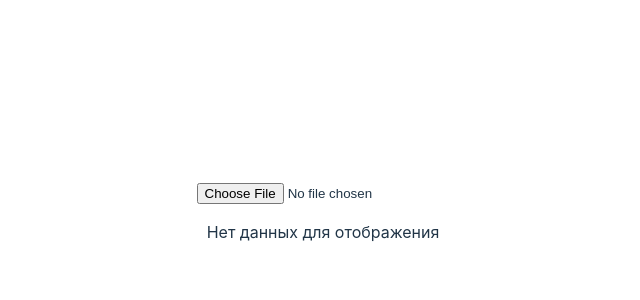
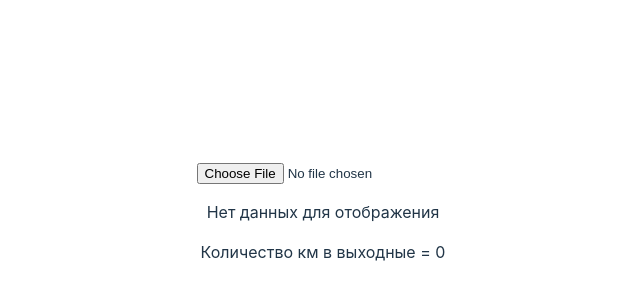
Before and after one commit to Likulka/Currency, a React (Vite) app: page / in a window 1280 px wide. Shown: the part 180-480 px from the top of the page, without its empty margins (317-957 px from the left). Built offline with nearby package versions, Linux system fonts and the light colour scheme.

Commit message:
add sum distance & graph

```diff
--- a/package.json
+++ b/package.json
@@ -11,7 +11,8 @@
   },
   "dependencies": {
     "react": "^18.2.0",
-    "react-dom": "^18.2.0"
+    "react-dom": "^18.2.0",
+    "recharts": "^2.10.4"
   },
   "devDependencies": {
     "@types/react": "^18.2.43",
--- a/src/App.jsx
+++ b/src/App.jsx
@@ -3,6 +3,8 @@ import './App.css'
 import CurrencyDataTable from './components/CurrencyDataTable'
 import FileUploader from './components/FileUploader'
 import JoggingDataTable from './components/JoggingDataTable'
+import JoggingGraph from './components/JoggingGraph'
+import { distanceSum } from './utils/calculateWeekendDistance'
 
 function App() {
 	const [currencyData, setCurrencyData] = useState([])
@@ -15,6 +17,10 @@ function App() {
 				setJoggingData={setJoggingData}
 			/>
 			<CurrencyDataTable data={currencyData} />
+			{joggingData.length != 0 && <JoggingGraph data={joggingData} />}
+			<p>
+				Количество км в выходные = <span>{distanceSum(joggingData)}</span>
+			</p>
 			<JoggingDataTable data={joggingData} />
 		</>
 	)
--- /dev/null
+++ b/src/components/JoggingGraph.jsx
@@ -0,0 +1,43 @@
+import {
+	CartesianGrid,
+	Legend,
+	Line,
+	LineChart,
+	ResponsiveContainer,
+	Tooltip,
+	XAxis,
+	YAxis,
+} from 'recharts'
+
+const CurrencyGraph = ({ data, children }) => {
+	return (
+		<div>
+			<ResponsiveContainer width='100%' height={500} minWidth={200}>
+				<LineChart data={data}>
+					<CartesianGrid strokeDasharray='3 3' />
+					<XAxis dataKey='date' />
+					<YAxis />
+					<Tooltip labelStyle={{ color: '#125b60' }} />
+					<Legend />
+					<Line
+						key='distance'
+						type='monotone'
+						dataKey='distance'
+						stroke='#8884d8'
+						activeDot={{ r: 8 }}
+					/>
+					<Line
+						key='time'
+						type='monotone'
+						dataKey='time'
+						stroke='#5db17d'
+						activeDot={{ r: 8 }}
+					/>
+				</LineChart>
+			</ResponsiveContainer>
+			{children}
+		</div>
+	)
+}
+
+export default CurrencyGraph
--- /dev/null
+++ b/src/utils/calculateWeekendDistance.js
@@ -0,0 +1,21 @@
+export function distanceSum(data) {
+	let dates = data.map(item => {
+		const parts = item.date.split('.')
+		const day = parseInt(parts[0], 10)
+		const month = parseInt(parts[1], 10) - 1
+		const year = parseInt(parts[2], 10)
+		return new Date(year, month, day)
+	})
+
+	let weekendDistance = 0
+	dates.forEach((date, index) => {
+		if (isWeekend(date)) weekendDistance += data[index].distance
+	})
+
+	return weekendDistance
+}
+
+function isWeekend(date) {
+	const dayOfWeek = date.getDay()
+	return dayOfWeek === 0 || dayOfWeek === 6
+}
```
Also changed, not shown: src/components/CurrencyDataGraph.jsx (added, +44 -0 lines), 1 other file (tests, documents, lock files or other folders).
